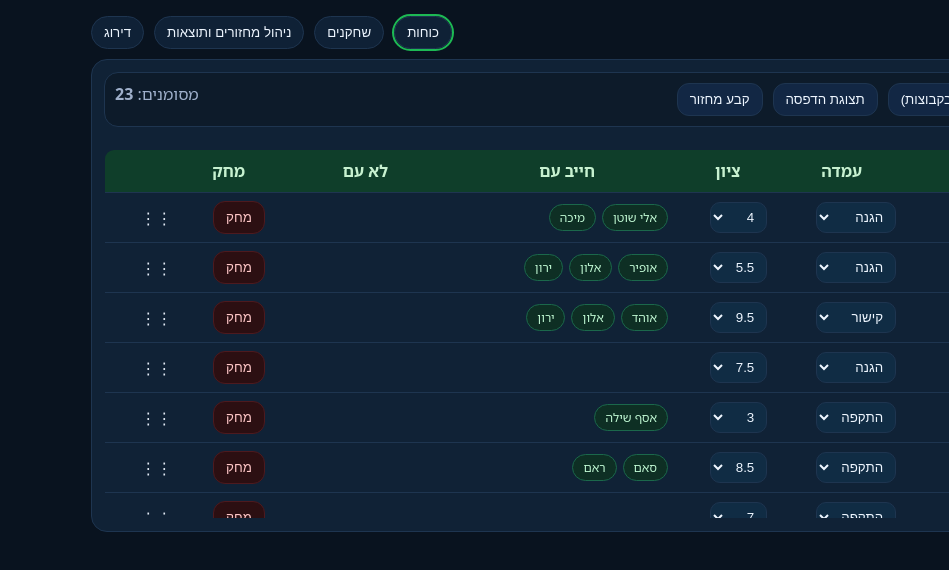
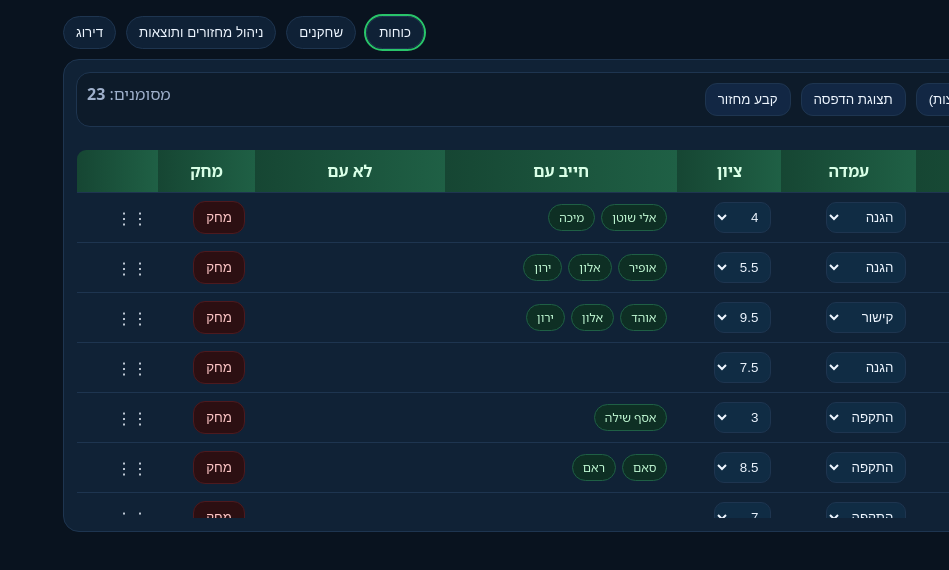
Before and after one commit to ShmuelBarazani/KATREGEL-Gan-Daniel, a React (Vite) app: page / in a window 1280 px wide. Shown: the top 570 px of the page, without its empty margins (331-1280 px from the left). Built offline with nearby package versions, Linux system fonts and the light colour scheme.

Commit message:
Update index.css

```diff
--- a/src/index.css
+++ b/src/index.css
@@ -1,9 +1,10 @@
 :root{
   --bg:#09131f; --panel:#0d1b2a; --card:#102236; --edge:#1e3550; --ink:#eef6ff;
-  --muted:#9fb0cb; --accent:#1db954; --accent-ink:#08160f; --danger:#ff5d5d;
+  --muted:#9fb0cb; --accent:#29c46a; --accent-ink:#08160f; --danger:#ff5d5d;
+  --green1:#0e2f24; --green2:#164633; --green3:#1f6045;
 }
 html,body{margin:0; background:var(--bg); color:var(--ink); font-family:Heebo,system-ui,-apple-system,Segoe UI,Roboto,"Noto Sans Hebrew",Arial,sans-serif}
-.page{max-width:1200px; margin:16px auto 32px; padding:0 12px; direction:rtl}
+.page{max-width:1260px; margin:16px auto 32px; padding:0 12px; direction:rtl}
 .appbar{display:flex; align-items:center; gap:10px; margin-bottom:10px}
 .title{font-weight:800; font-size:22px}
 .tabs{margin-inline-start:auto; display:flex; gap:10px}
@@ -19,25 +20,34 @@ html,body{margin:0; background:var(--bg); color:var(--ink); font-family:Heebo,sy
 .section-title{font-weight:800; margin-bottom:6px}
 
 .card{background:var(--card); border:1px solid var(--edge); border-radius:16px; padding:12px}
+.card.wide{max-width:100%}
 .row{display:flex; gap:10px; align-items:center}
 
 .table{width:100%; border-collapse:separate; border-spacing:0}
-.table thead th{position:sticky; top:0; background:#0f3e2a; color:#c7f1d0; border-bottom:1px solid var(--edge); padding:10px}
+.table thead th{
+  position:sticky; top:0;
+  background:linear-gradient(90deg, var(--green2), var(--green3));
+  color:#d9ffe7; border-bottom:1px solid var(--edge); padding:10px;
+}
 .table td{padding:8px 10px; border-bottom:1px solid var(--edge)}
 .table input,.table select{background:#102c44; color:var(--ink); border:1px solid var(--edge); border-radius:10px; padding:8px}
 .table .mini{padding:6px 8px}
+.table.pretty tbody tr:nth-child(even){background:#0b1a2a}
+.table.pretty tbody tr:hover{background:#0f263f}
 .th-sort{cursor:pointer; user-select:none}
 
 .chips{display:flex; gap:6px; flex-wrap:wrap}
-.chip{background:#0e2f24; border:1px solid #1b684b; color:#bff7d2; padding:4px 10px; border-radius:999px; font-size:12px}
+.chip{background:var(--green1); border:1px solid var(--green3); color:#bff7d2; padding:4px 10px; border-radius:999px; font-size:12px}
 .chip.hollow{background:#0f2136; border-color:var(--edge); color:#9fb0cb}
 
-.teamsTop{ max-height: 36vh; overflow:auto; margin-bottom:12px; }
+.teamsTop{ margin-bottom:12px; }
+.teamsTop.noScroll{ max-height:none; overflow:visible; }
 .playersBelow{ max-height: 46vh; overflow:auto; }
-.teamsGrid{ display:grid; grid-template-columns:repeat(4,1fr); gap:12px; }
-@media(max-width:1200px){ .teamsGrid{grid-template-columns:repeat(3,1fr)} }
-@media(max-width:900px){ .teamsGrid{grid-template-columns:repeat(2,1fr)} }
-@media(max-width:640px){ .teamsGrid{grid-template-columns:1fr} }
+.teamsGrid{
+  display:grid;
+  grid-template-columns: repeat(auto-fit, minmax(260px, 1fr));
+  gap:12px;
+}
 .teamCard{ background:#0c1f33; border:1px solid var(--edge); border-radius:16px; padding:12px; }
 .teamHeader{ display:flex; justify-content:space-between; align-items:center; margin-bottom:6px }
 .name{ color:#a9f0c6; font-weight:800 }
@@ -46,9 +56,10 @@ html,body{margin:0; background:var(--bg); color:var(--ink); font-family:Heebo,sy
 .handle{ opacity:.95; margin-inline-end:8px; cursor:grab }
 .dropzone{min-height:42px; border:1px dashed transparent; border-radius:10px}
 .dropzone.over{border-color:#2e6bd1; background:#0c2740}
+.teamsGrid.hideRatings .player-line .subtle{ display:none }
 
-/* מודל אמיתי מעל המסך */
-.modal{position:fixed; inset:0; background:rgba(0,0,0,.6); display:flex; align-items:center; justify-content:center; z-index:2147483647}
+/* מודאל אמיתי מעל המסך */
+.modal{position:fixed; inset:0; background:rgba(0,0,0,.65); display:flex; align-items:center; justify-content:center; z-index:2147483647}
 .modal .box{background:var(--card); border:1px solid var(--edge); border-radius:16px; padding:16px; max-height:90vh; overflow:auto; min-width:min(960px,95vw)}
 /* חלונית הוספת שחקן – גדולה וברורה */
 .modal .box.wide{ width: min(820px, 95vw); }
@@ -56,7 +67,8 @@ html,body{margin:0; background:var(--bg); color:var(--ink); font-family:Heebo,sy
 .modal .box.wide .mini{ min-width: 180px; }
 
 .printModal .box{width:min(1200px,95vw)}
-.sheetGrid{display:grid; grid-template-columns:1fr 1fr; gap:12px}
+.sheetGrid{display:grid; grid-template-columns:1fr 1fr; gap:12px; page-break-after:always}
+.pageBreak{break-after:page}
 @media(max-width:900px){ .sheetGrid{grid-template-columns:1fr} }
 .sheet{background:#0b192b; border:2px solid #2b405e; border-radius:10px; padding:10px; page-break-inside:avoid}
 .sheetHeader{display:flex; justify-content:space-between; align-items:center; margin-bottom:6px}
```
